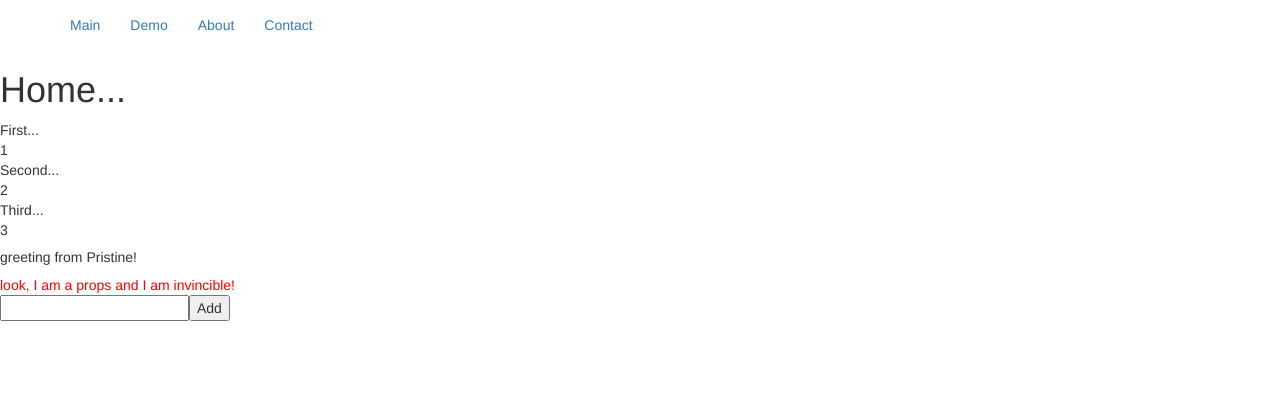
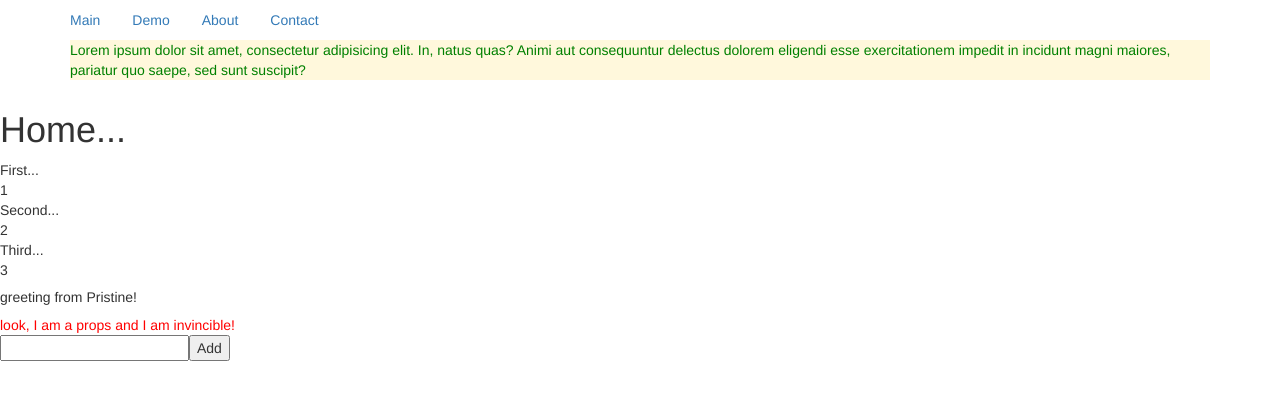
Before and after one commit to zetekla/reactApp, a React app: page / in a window 1280 px wide. Shown: the top 400 px of the page. Built offline with nearby package versions, Linux system fonts and the light colour scheme.

Commit message:
nav styling

```diff
--- a/components/Nav.jsx
+++ b/components/Nav.jsx
@@ -1,29 +1,33 @@
 import React from 'react';
 import {Link} from 'react-router';
+import '../styles/style.css';
 
 export default class Nav extends React.Component {
    render() {
       return (
          <div className="container">
             <div className="row">
-               <ul className="nav navbar-nav">
+               <ul className="nav nav-pills">
                   <li>
-                     <Link to="/">Main</Link>
+                     <Link to="/" role="presentation">Main</Link>
                   </li>
                   <li>
-                     <Link to="home">Demo</Link>
+                     <Link to="home" role="presentation" activeClassName="active btn btn-primary">Demo</Link>
                   </li>
                   <li>
-                     <Link to="about">About</Link>
+                     <Link to="about" role="presentation" activeClassName="active btn btn-primary">About</Link>
                   </li>
                   <li>
-                     <Link to="contact">Contact</Link>
+                     <Link to="contact" role="presentation" activeClassName="active btn btn-primary">Contact</Link>
                   </li>
                </ul>
             </div>
             <div className="row">
               {this.props.children}
             </div>
+            <div className="wrapper">
+               <p>Lorem ipsum dolor sit amet, consectetur adipisicing elit. In, natus quas? Animi aut consequuntur delectus dolorem eligendi esse exercitationem impedit in incidunt magni maiores, pariatur quo saepe, sed sunt suscipit?</p>
+            </div>
          </div>
       )
    }
--- /dev/null
+++ b/styles/style.css
@@ -0,0 +1,4 @@
+.wrapper {
+    color: green;
+    background: cornsilk;
+}
```
